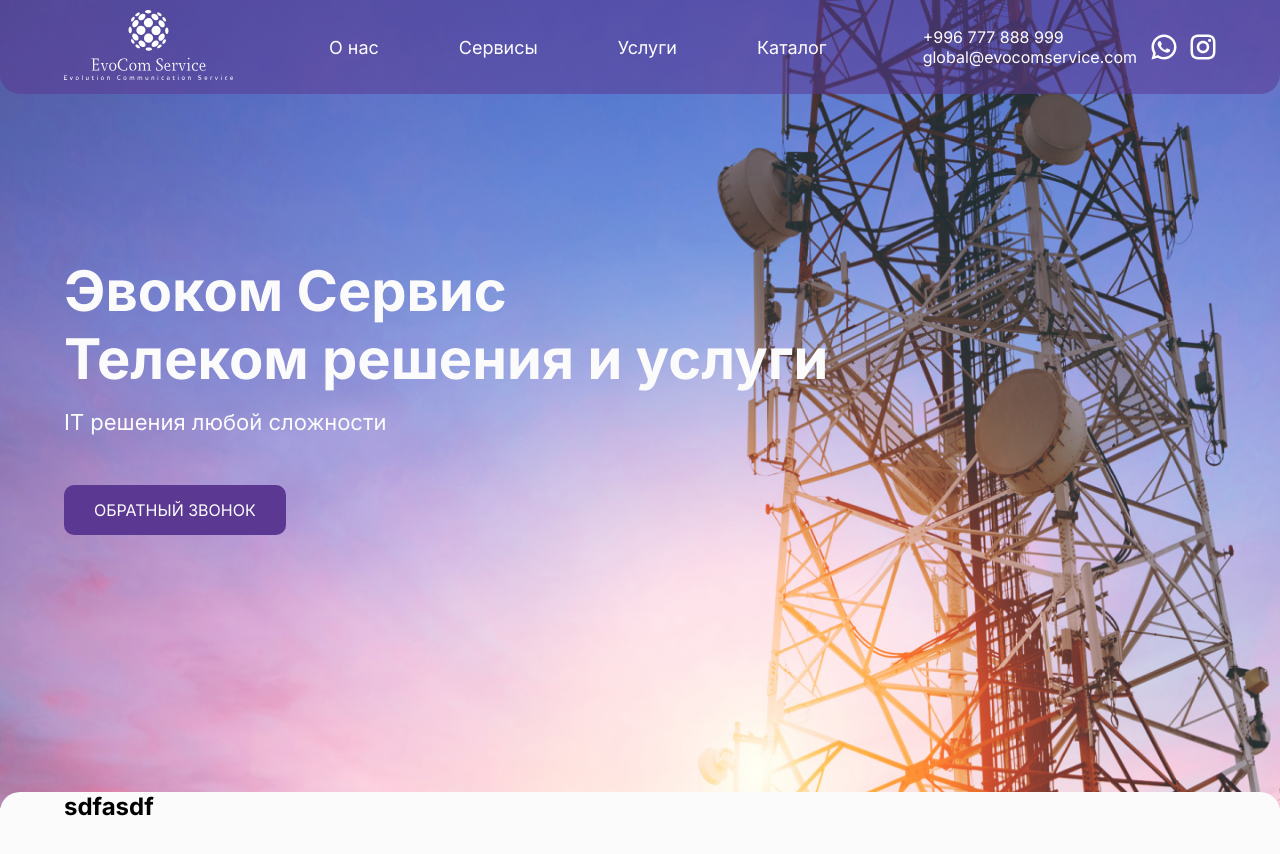
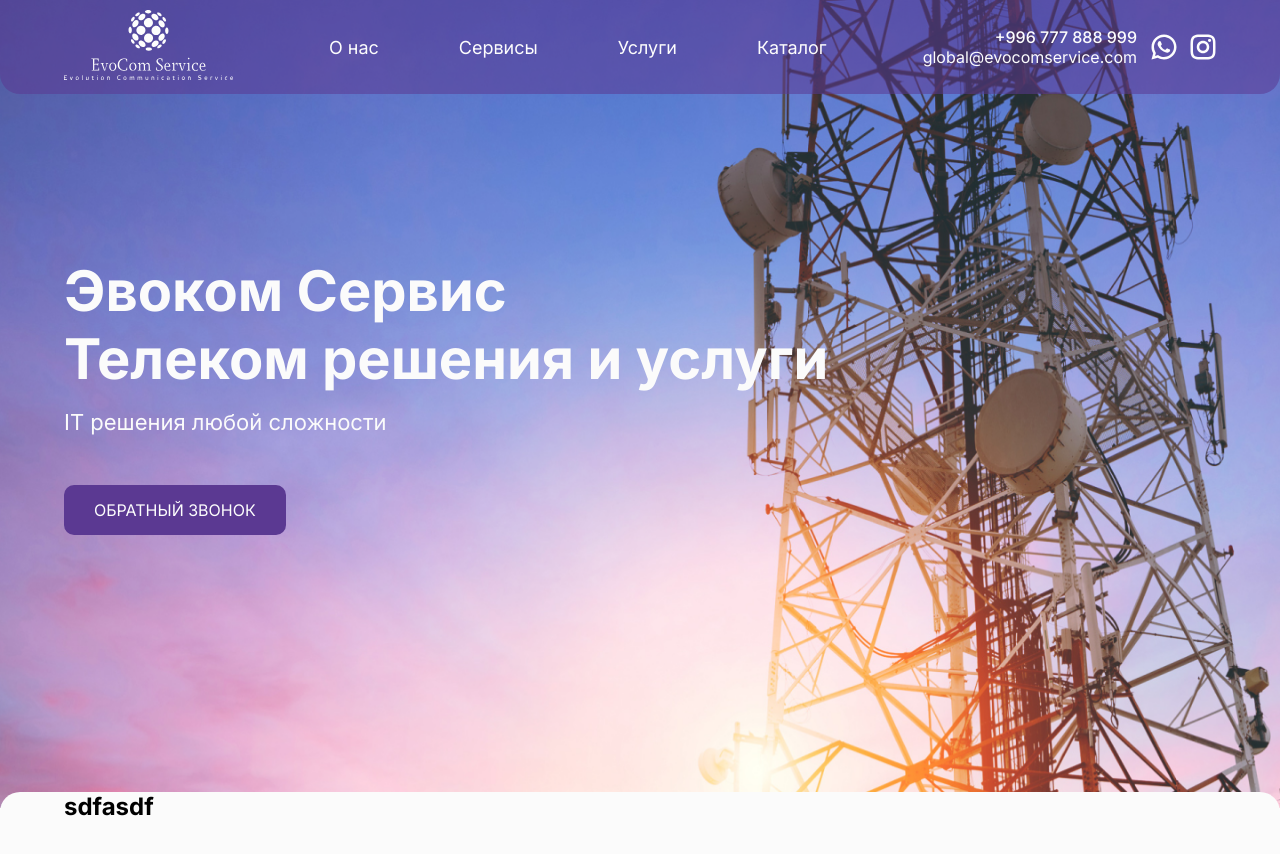
Before and after one commit to Bonecide/EvoCom, a React (Create React App) app: page / in a window 1280 px wide. Shown: the top 854 px of the page. Built offline with nearby package versions, Linux system fonts and the light colour scheme.

Commit message:
fixed bugs on header

```diff
--- a/src/Components/Header/Header.jsx
+++ b/src/Components/Header/Header.jsx
@@ -29,8 +29,8 @@ export default function Header() {
         <header className="header">
          <div className="header_container container">
             <div className='header_logo'>
-                <a href="#">
-                    <img src={'img/logo.svg'} alt="" />
+                <a href="#Evocom">
+                        <img src={'img/logo.svg'} alt="" />
                 </a>
             </div>
             <div className='header_links'>
@@ -42,7 +42,7 @@ export default function Header() {
             </div>
             <div className='header_contact'>
                 <div className='header_contacts'>
-                    <p>
+                    <p className='header_number'>
                         +996 777 888 999
                     </p>
                     <p>
--- a/src/Components/Header/Header.scss
+++ b/src/Components/Header/Header.scss
@@ -30,6 +30,10 @@
             p {
                 color: #FDFDFD;
             }
+            .header_number {
+                font-weight: 500;
+                text-align: end;
+            }
         }
     }
     &_social {
--- a/src/Section/EvoCom/Evocom.jsx
+++ b/src/Section/EvoCom/Evocom.jsx
@@ -5,7 +5,7 @@ export default function Evocom(){
 
     return(
 
-        <div className="Evocom">
+        <div className="Evocom" id='Evocom'>
             <div className='Evocom_container container'>
                 <div className='Evocom_text'>
                     <h1>
```
